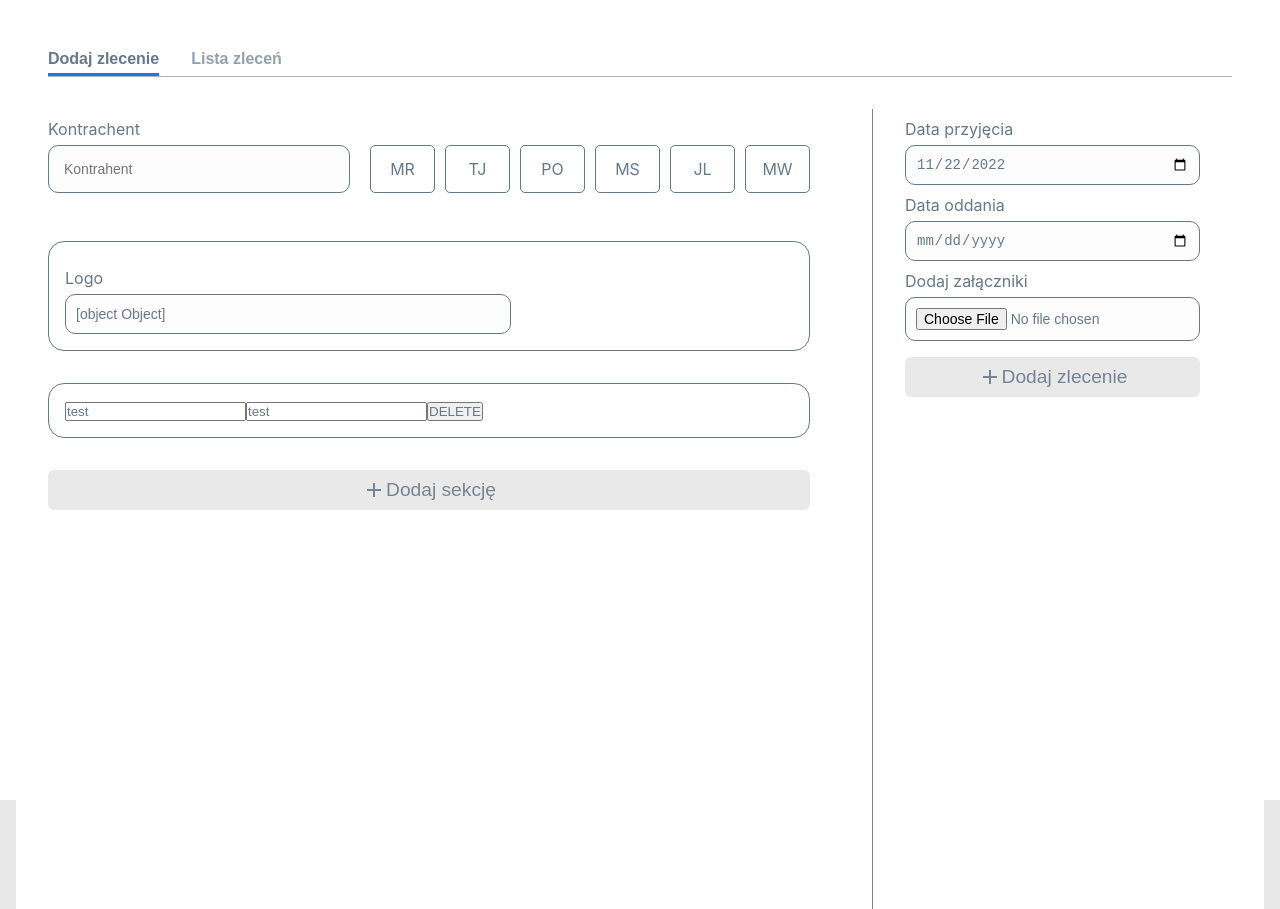
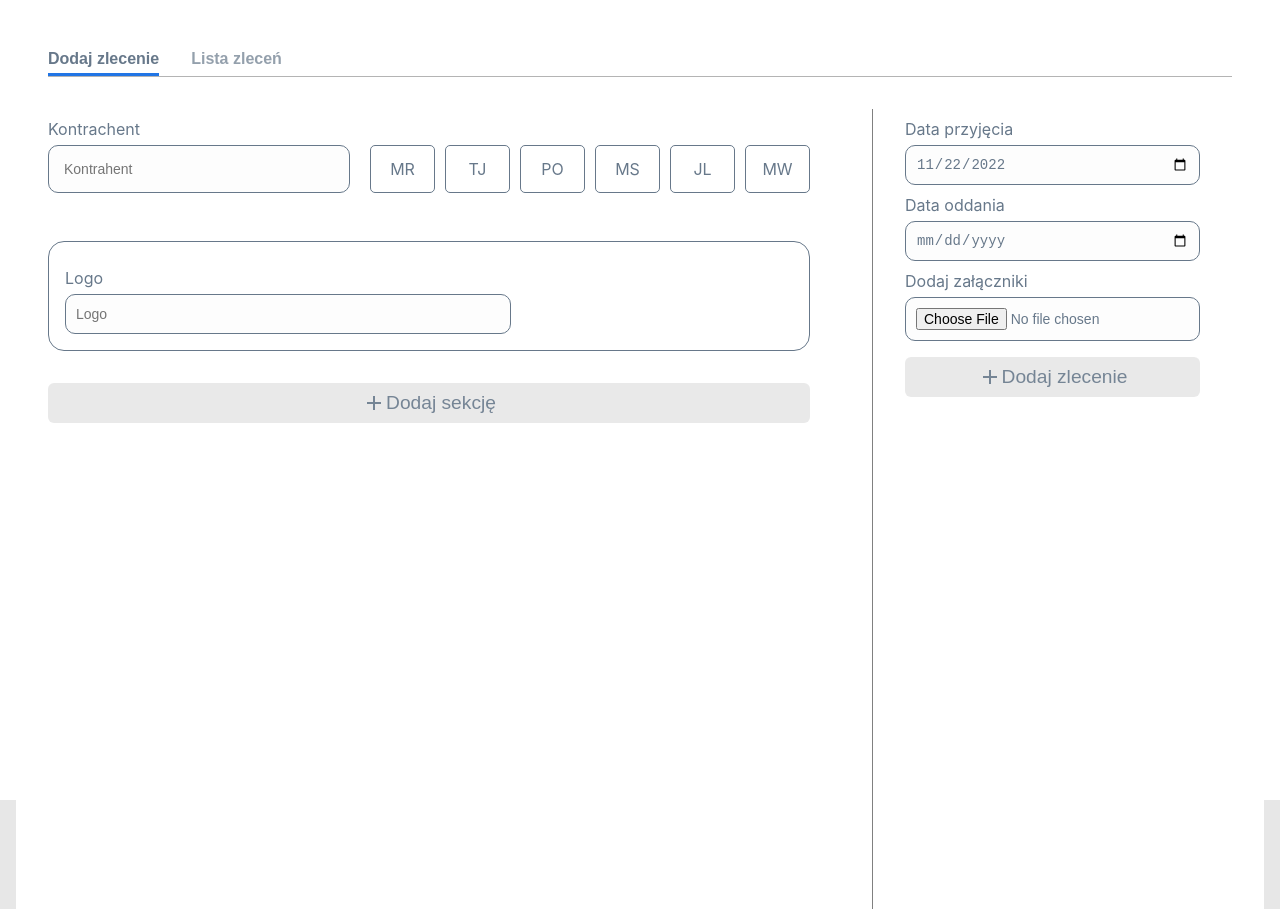
Before and after one commit to LukaszMarciszewski1/Trello-Card-Manager, a React (Create React App) app: page / in a window 1280 px wide. Built offline with nearby package versions, Linux system fonts and the light colour scheme; the HTML template or start-up script is replaced by a standard one.

Commit message:
logic for adding new form section

```diff
--- a/src/data.ts
+++ b/src/data.ts
@@ -13,25 +13,25 @@ export const traders = [
     checked: false,
   },
   {
-    id: 'fsfs',
+    id: '6350f5d4c2c662005aa115e2',
     name: 'Paweł Ogonowski',
     initial: 'PO',
     checked: false,
   },
   {
-    id: 'asd',
+    id: '6350f5d4c2c662005aa115e2',
     name: 'MS',
     initial: 'MS',
     checked: false,
   },
   {
-    id: 'asd',
+    id: '6350f5d4c2c662005aa115e2',
     name: 'Justyna Leszczyńska',
     initial: 'JL',
     checked: false,
   },
   {
-    id: 'asd',
+    id: '6350f5d4c2c662005aa115e2',
     name: 'Maciej Witak',
     initial: 'MW',
     checked: false,
--- a/src/views/AddTasks.tsx
+++ b/src/views/AddTasks.tsx
@@ -2,7 +2,7 @@ import React, { useState } from "react";
 import styles from "./styles.module.scss";
 import { useForm, useFieldArray, useWatch, Control } from "react-hook-form";
 import Input from "components/Input/Input";
-import { Task } from "models/task";
+import { Task, Description } from "models/task";
 import Button from "components/Button/Button";
 import { RiAddLine } from "react-icons/ri";
 import Checkbox from "components/Checkbox/Checkbox";
@@ -46,6 +46,9 @@ const titleErrors = (type: any) => {
       return null;
   }
 };
+const defaultDescriptionValues = {
+  name: ''
+}
 
 const Tasks: React.FC = () => {
   dayjs.locale("pl");
@@ -64,7 +67,7 @@ const Tasks: React.FC = () => {
     formState: { errors },
   } = useForm<Task>({
     defaultValues: {
-      description: [{ name: "test" }]
+      description: [defaultDescriptionValues]
     },
     mode: "onBlur"
   });
@@ -78,7 +81,9 @@ const Tasks: React.FC = () => {
 
   const fetchData = (data: Task) => {
     const { title, description, startDate, deadline, member, attachment } = data
-    const nwLogo = `**Logo:**  **${description}**`
+    // const nwLogo = `**Logo:**  **${description[0].name}**`
+    const nwLogo = description.map(desc => `**Logo:**  **${desc.name}**`)
+    console.log(description)
     const formData = new FormData();
     formData.append("file", data.attachment[0]);
     formData.append("value", member);
@@ -150,60 +155,39 @@ const Tasks: React.FC = () => {
               {/* Feature: create new component with add new task btn and children checkbox */}
             </div>
           </div>
-          <FormSection>
+          {fields.map((field, index) => {
+            return (
+              <FormSection key={field.id}>
                 <div className={styles.formGroupColumn}>
                   <Input
-                id={"logo"}
+                    id={field.id}
                     placeholder={"Logo"}
                     label={"Logo"}
                     type="text"
                     error={errors.description}
-                {...register("description", { ...validation.description })}
-              />
-              {titleErrors(errors.description?.type)}
-            </div>
-            <div className={styles.formGroupColumn}>
-            </div>
-          </FormSection>
-          <FormSection>
-            <div className={styles.formGroupColumn}>
-              {fields.map((field, index) => {
-                {console.log(field)}
-                return (
-                  <div key={index}>
-
-                    <section className={"section"} key={field.id}>
-                      <input
-                        placeholder="name"
                     {...register(`description.${index}.name` as const, {
                       required: true
                     })}
                     defaultValue={field.name}
                   />
-                      <input
-                        placeholder="quantity"
-                        type="text"
-                        {...register(`description.${index}.name` as const, {
-                          required: true
-                        })}
-                        defaultValue={field.name}
-                      />
+                </div>
+                <div className={styles.formGroupColumn}>
+                </div>
+                {
+                  fields.length > 1 ? (
                     <button type="button" onClick={() => remove(index)}>
                       DELETE
                     </button>
-                    </section>
-                  </div>
+                  ) : null
+                }
+
+              </FormSection>
             );
           })}
-            </div>
-            <div className={styles.formGroupColumn}>
-            </div>
-          </FormSection>
-          <SectionsList list={sections} />
           <Button
             type={"button"}
             title={"Dodaj sekcję"}
-            onClick={handleAddNewSection}
+            onClick={() => append(defaultDescriptionValues)}
             style={{ fontSize: "1.2rem" }}
             icon={<RiAddLine fontSize={"1.5rem"} fontWeight={"bold"} />}
           />
```
Also changed, not shown: src/models/task.ts (+3 -6 lines). Lines whose indentation alone changed are shown as unchanged.
